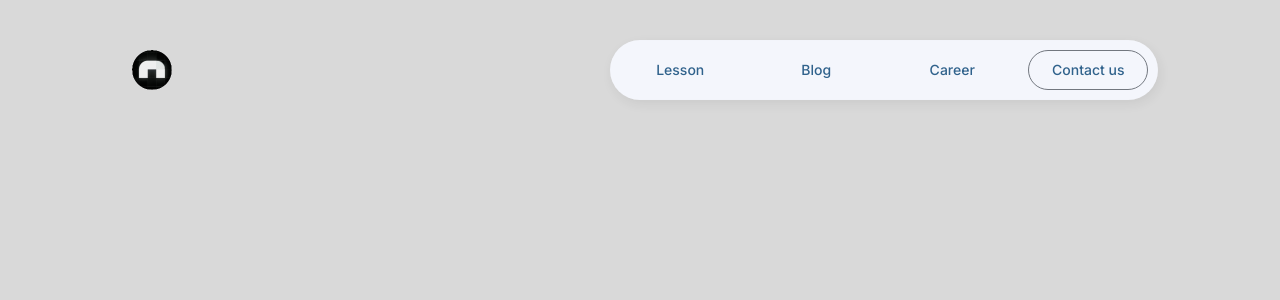
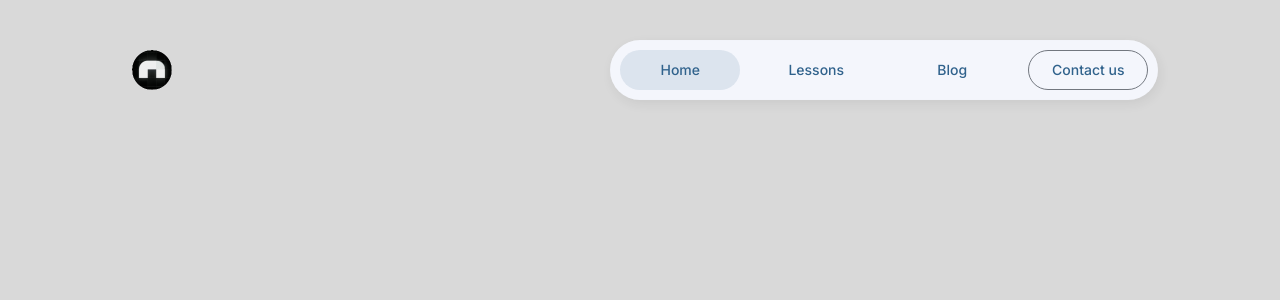
Before and after one commit to CamuStudio/CamuServer, a React (Vite) app in the folder camu/: page / in a window 1280 px wide. Shown: the top 300 px of the page. Built offline with nearby package versions, Linux system fonts and the light colour scheme.

Commit message:
Updated the navbar with new styles

```diff
--- a/camu/src/App.css
+++ b/camu/src/App.css
@@ -13,7 +13,8 @@
   --color-fill-text: white;
   --color-fill: #595959;
   --M3-sys-light-outline: #72777F;
-  --M3-sys-light-primary: #30628C
+  --M3-sys-light-primary: #30628C;
+  --m-3-state-layers-light-primary-opacity-012: rgba(48, 98, 140, 0.12)
 }
 
 
--- a/camu/src/components/Navbar.jsx
+++ b/camu/src/components/Navbar.jsx
@@ -1,15 +1,26 @@
 import styles from "./Navbar.module.css"
+import {useState} from "react";
+
+const navSelections = ['Home', 'Lessons', 'Blog', 'Contact us'];
+
 export default function NavBar() {
+
+    const [selectedButton, setSelectedButton] = useState('Home');
+
     return (
         <nav className={styles.navbar}>
             <div className={styles.logo}>
                 <img src='../../public/logo.png' alt='logo'/>
             </div>
             <div className={styles.buttons}>
-                <button className={styles.button}>Lesson</button>
-                <button className={styles.button}>Blog</button>
-                <button className={styles.button}>Career</button>
-                <button className={styles.button}>Contact us</button>
+                {navSelections.map((selection, i) => (
+                    <button key={i}
+                            className={selection === selectedButton ? styles.selectedButton : styles.button}
+                            onClick={() => setSelectedButton(selection)}
+                    >
+                        {selection}
+                    </button>
+                ))}
             </div>
         </nav>
     )
--- a/camu/src/components/Navbar.module.css
+++ b/camu/src/components/Navbar.module.css
@@ -39,7 +39,7 @@
     backdrop-filter: blur(2px);
 }
 
-.button {
+.button, .selectedButton {
     display: flex;
     height: 40px;
     min-width: 120px;
@@ -49,19 +49,30 @@
     gap: 8px;
     background-color: transparent;
     border: none;
+    border-radius: 100px;
     font-size: var(--M3-label-large);
     font-weight: 500;
     line-height: 20px;
     color: var(--M3-sys-light-primary);
+    transition: background-color 0.3s ease-in-out;
 }
 
 .button:last-child {
-    border-radius: 100px;
     margin-right: 0;
     border: 1px solid var(--M3-sys-light-outline, #72777F);
 }
 
 .button:hover {
+    cursor: pointer;
+    background: var(--m-3-state-layers-light-primary-opacity-012);
+}
+
+.selectedButton {
+    background: var(--m-3-state-layers-light-primary-opacity-012);
+    border-radius: 100px;
+}
+
+.selectedButton:hover {
     cursor: pointer;
 }
 
```
